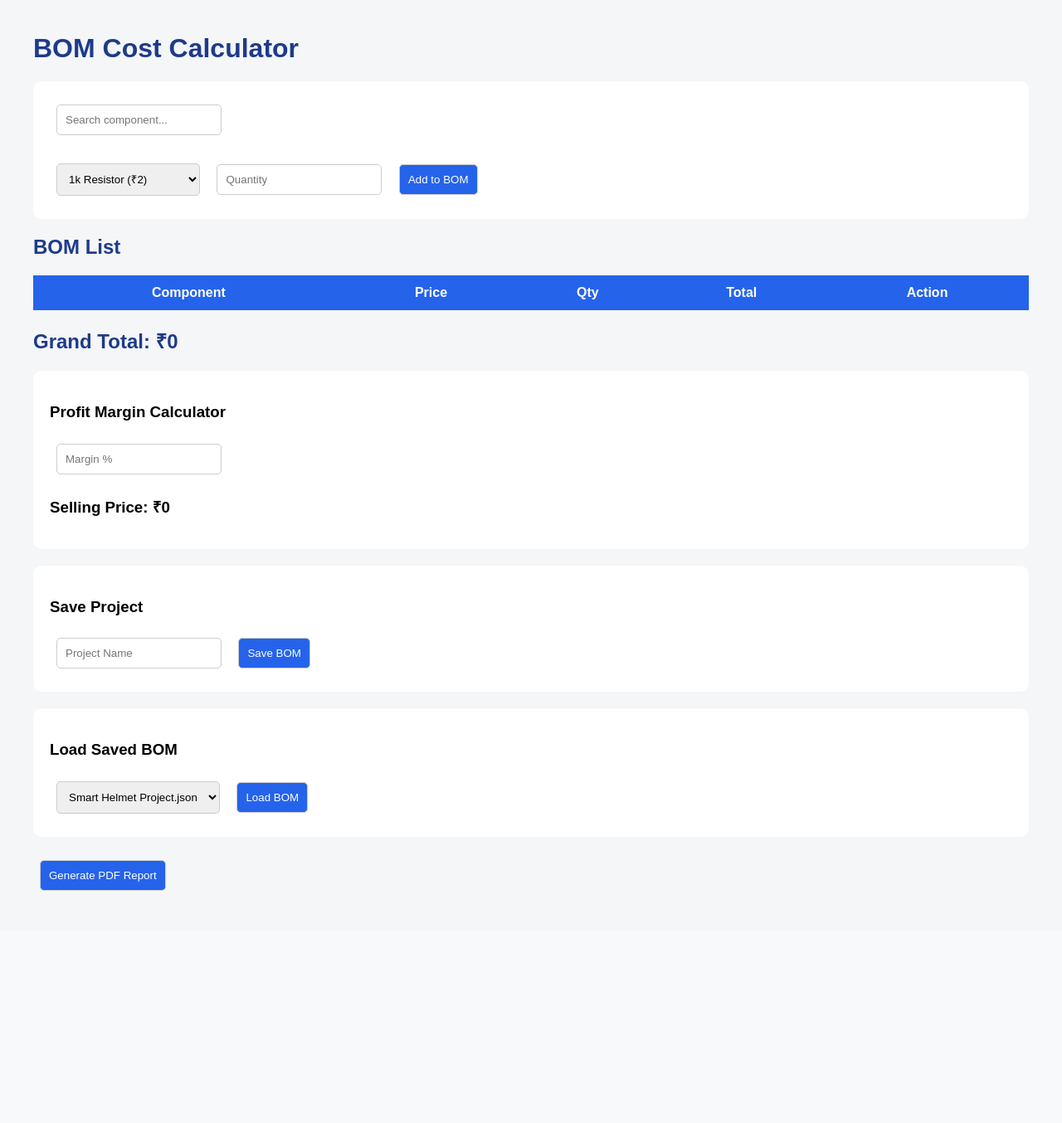
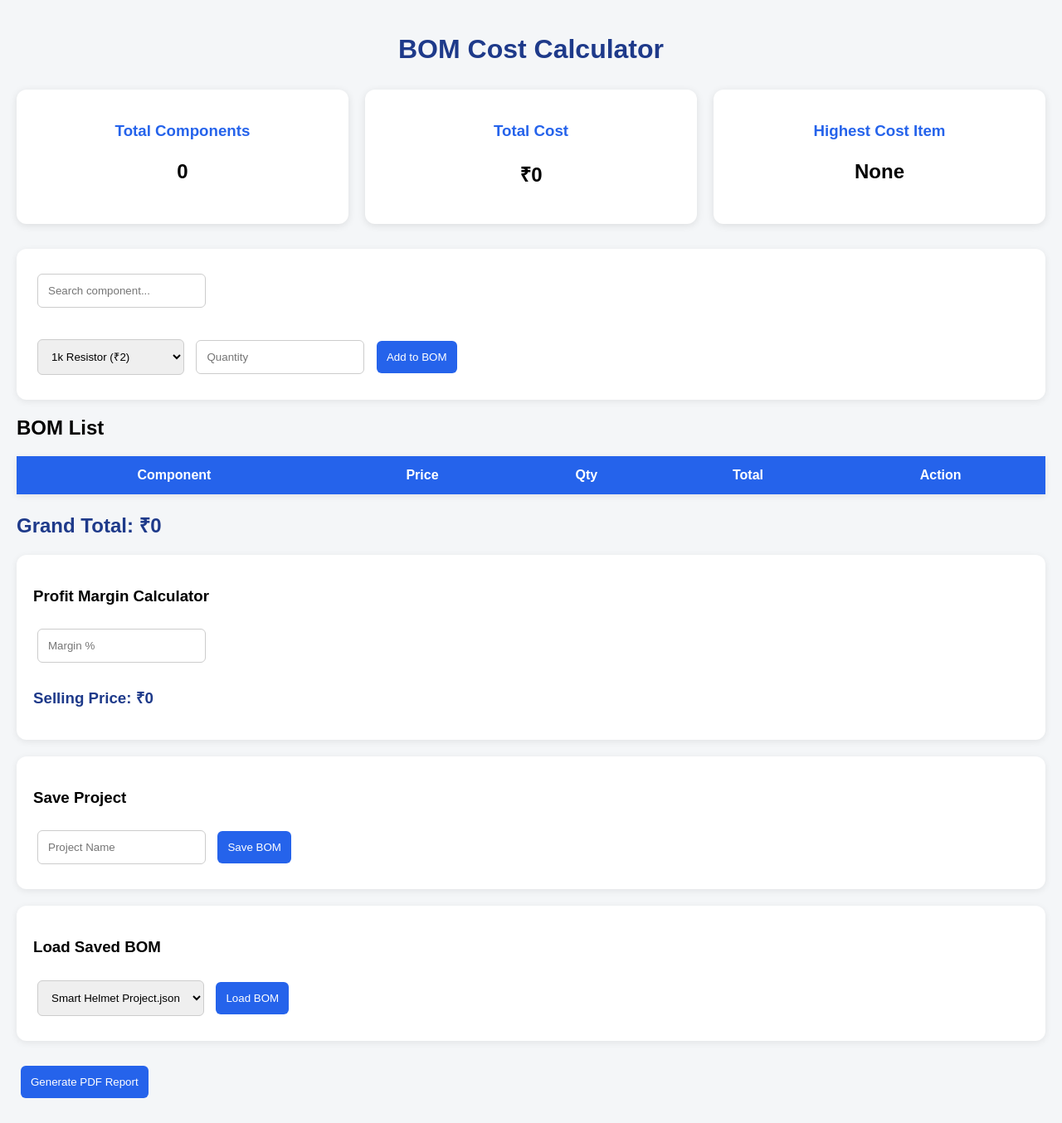
Before and after one commit to paridhishukla153-glitch/bom-calculator, a Flask app: page / in a window 1280 px wide. Shown: the whole page at 83% size. Before the commit the page ends 1074 px from the top, so only its background shows below. Run offline with Flask 3, Linux system fonts and the light colour scheme; lists and menus that the app fills with data are empty.

Commit message:
Prepared project for deployment

```diff
--- /dev/null
+++ b/requirements.txt
@@ -0,0 +1,3 @@
+flask
+reportlab
+gunicorn
--- a/static/style.css
+++ b/static/style.css
@@ -1,74 +1,165 @@
 body {
+
     font-family: Arial, sans-serif;
-    margin: 40px;
+
+    margin: 0;
+
+    padding: 20px;
+
     background-color: #f4f6f8;
 }
 
-h1, h2 {
+h1 {
+
     color: #1e3a8a;
+
+    text-align: center;
+
+    margin-bottom: 30px;
+}
+
+.dashboard {
+
+    display: flex;
+
+    gap: 20px;
+
+    flex-wrap: wrap;
+
+    margin-bottom: 30px;
+}
+
+.card {
+
+    flex: 1;
+
+    min-width: 200px;
+
+    background: white;
+
+    padding: 20px;
+
+    border-radius: 12px;
+
+    box-shadow: 0 2px 10px rgba(0,0,0,0.1);
+
+    text-align: center;
+}
+
+.card h3 {
+
+    margin-bottom: 10px;
+
+    color: #2563eb;
+}
+
+.card p {
+
+    font-size: 24px;
+
+    font-weight: bold;
 }
 
 .form-section {
-    margin-bottom: 30px;
+
     background: white;
+
     padding: 20px;
-    border-radius: 10px;
+
+    border-radius: 12px;
+
+    margin-bottom: 20px;
+
+    box-shadow: 0 2px 8px rgba(0,0,0,0.08);
 }
 
-select, input, button {
-    padding: 10px;
-    margin: 10px;
+input,
+select,
+button {
+
+    padding: 12px;
+
+    margin: 10px 5px;
+
+    border-radius: 6px;
+
+    border: 1px solid #ccc;
 }
 
 button {
+
     background-color: #2563eb;
+
     color: white;
+
     border: none;
+
     cursor: pointer;
+
+    transition: 0.3s;
 }
 
 button:hover {
+
     background-color: #1d4ed8;
 }
 
 table {
+
     width: 100%;
+
     border-collapse: collapse;
-    background-color: white;
+
+    background: white;
+
+    margin-bottom: 20px;
+
+    box-shadow: 0 2px 8px rgba(0,0,0,0.08);
 }
 
 th {
+
     background-color: #2563eb;
+
     color: white;
-    padding: 12px;
+
+    padding: 14px;
 }
 
 td {
-    padding: 10px;
+
+    padding: 12px;
+
     border: 1px solid #ddd;
 }
 
 tr:nth-child(even) {
+
     background-color: #f9fafb;
 }
-input, select, button {
 
-    padding: 10px;
+#grandTotal,
+#sellingPrice {
 
-    margin: 8px;
-
-    border-radius: 5px;
-
-    border: 1px solid #ccc;
+    color: #1e3a8a;
 }
 
-.form-section {
+@media (max-width: 768px) {
 
-    background-color: white;
+    .dashboard {
 
-    padding: 20px;
+        flex-direction: column;
+    }
 
-    margin-bottom: 20px;
+    table {
 
-    border-radius: 10px;
+        font-size: 14px;
+    }
+
+    input,
+    select,
+    button {
+
+        width: 100%;
+    }
 }
--- a/templates/index.html
+++ b/templates/index.html
@@ -4,6 +4,7 @@
 <head>
 
     <title>BOM Calculator</title>
+    <meta name="viewport" content="width=device-width, initial-scale=1.0">
 
     <link rel="stylesheet"
           href="{{ url_for('static', filename='style.css') }}">
@@ -13,6 +14,24 @@
 <body>
 
     <h1>BOM Cost Calculator</h1>
+    <div class="dashboard">
+
+    <div class="card">
+        <h3>Total Components</h3>
+        <p id="componentCount">0</p>
+    </div>
+
+    <div class="card">
+        <h3>Total Cost</h3>
+        <p id="dashboardTotal">₹0</p>
+    </div>
+
+    <div class="card">
+        <h3>Highest Cost Item</h3>
+        <p id="highestItem">None</p>
+    </div>
+
+</div>
 
     <div class="form-section">
 
@@ -123,9 +142,14 @@
 
     <script>
 
-        let grandTotal = 0;
 
-        let bomItems = [];
+    let grandTotal = 0;
+
+    let bomItems = [];
+
+    let highestCost = 0;
+
+    let highestItemName = "None";
 
         function addToBOM() {
 
@@ -146,14 +170,19 @@
 
             if (!quantity || quantity <= 0) {
 
-                alert("Enter valid quantity");
+                alert("quantity must be greater than 0");
 
                 return;
             }
 
             let total = unitPrice * quantity;
 
-            grandTotal += total;
+            if (total > highestCost) {
+
+    highestCost = total;
+
+    highestItemName = componentName;
+}
 
             updateGrandTotal();
 
@@ -193,11 +222,23 @@
         }
 
         function updateGrandTotal() {
+function updateGrandTotal() {
 
-            document.getElementById("grandTotal").innerText =
-                "Grand Total: ₹" + grandTotal;
+    document.getElementById("grandTotal").innerText =
+        "Grand Total: ₹" + grandTotal;
 
-            calculateSellingPrice();
+    document.getElementById("dashboardTotal").innerText =
+        "₹" + grandTotal;
+
+    document.getElementById("componentCount").innerText =
+        bomItems.length;
+
+    document.getElementById("highestItem").innerText =
+        highestItemName;
+
+    calculateSellingPrice();
+}
+
         }
 
         function calculateSellingPrice() {
@@ -308,6 +349,7 @@
 
     </script>
 
+
 </body>
 
 </html>
```
Also changed, not shown: 1 other file.
